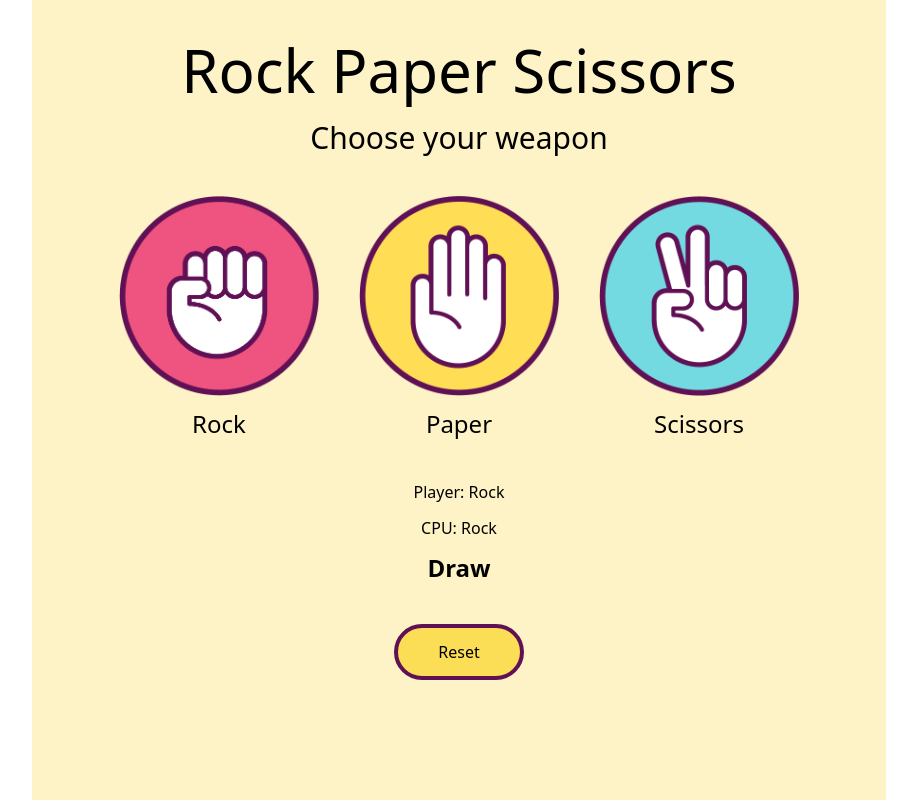
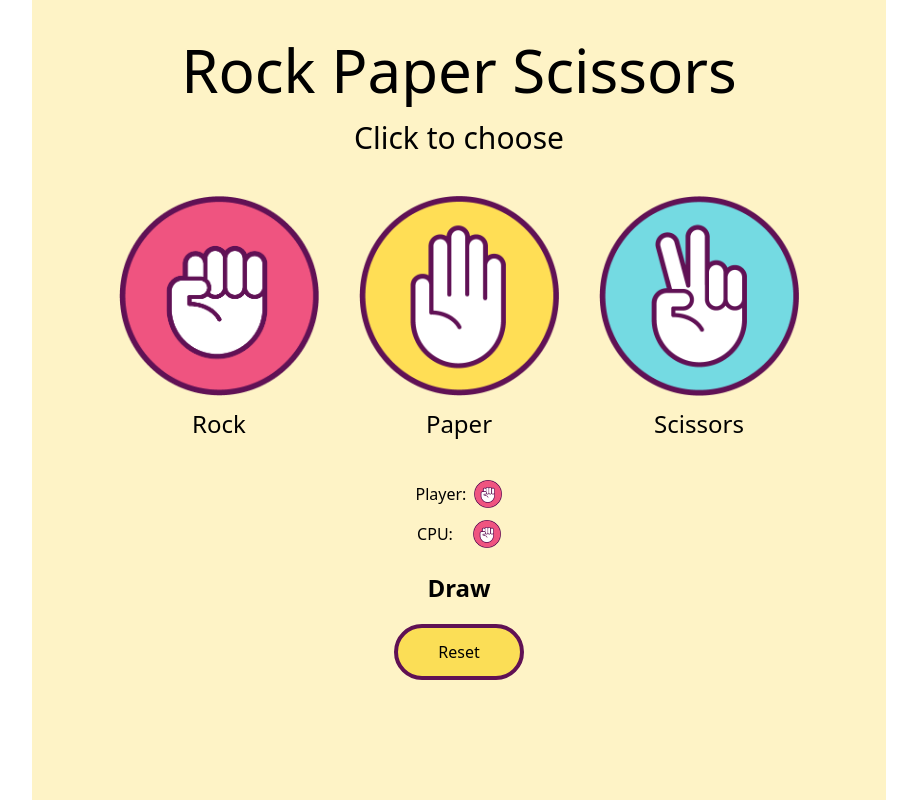
Before and after one commit to YvonneJL/Rock-Paper-Scissors-React-Project, a React (Vite) app: page / in a window 1280 px wide. Both pictures are taken after a click on the element "Rock". Shown: the whole page, without its empty margins (181-1098 px from the left). Built offline with nearby package versions, Linux system fonts and the light colour scheme.

Commit message:
changed design

```diff
--- a/src/components/Game.tsx
+++ b/src/components/Game.tsx
@@ -8,13 +8,14 @@ const Game = () => {
   const [cpu, setCpu] = useState("");
   const [result, setResult] = useState("");
 
-  // cpu und player wählen
-  // cpu wird in Zwischenergebnis gespeichert, damit die Bedingungen zur richtigen Zeit "berechnet" werden
+  //asynchrone Funktion
+  //Wahl cpu in Zwischenergebnis speichern
+  //Die Auswahl vom Player durch Parameter gesetzt (eine Auswahl aus dem Array)
   const handleClick = (selection: string) => {
     setPlayer(selection);
     const cpuChoice = allOptions[Math.floor(Math.random() * 3)];
     setCpu(cpuChoice);
-
+    //Bedingungen für Ergebnis
     if (
       (selection === "Scissors" && cpuChoice === "Paper") ||
       (selection === "Paper" && cpuChoice === "Rock") ||
@@ -34,16 +35,18 @@ const Game = () => {
 
   //Funktion für den Reset Button
   const resetGame = () => {
-    setPlayer("")
-    setCpu("")
-    setResult("")
-  }
+    setPlayer("");
+    setCpu("");
+    setResult("");
+  };
 
   return (
     <>
       <section className="flex flex-col items-center mb-30 lg:mb-10">
-        <h1 className="text-2xl lg:text-6xl my-5">{allOptions[0]} {allOptions[1]} {allOptions[2]}</h1>
-        <h3 className="lg:text-3xl">Choose your weapon</h3>
+        <h1 className="text-2xl lg:text-6xl my-5">
+          {allOptions[0]} {allOptions[1]} {allOptions[2]}
+        </h1>
+        <h3 className="lg:text-3xl">Click to choose</h3>
       </section>
       <section>
         <div className="flex gap-10 mb-20 lg:mb-10">
@@ -70,16 +73,28 @@ const Game = () => {
           </figure>
         </div>
       </section>
-      <section className="flex flex-col gap-3 mb-10 lg:mb-10 items-center">
-        <p>Player: {player}</p>
-        <p>CPU: {cpu}</p>
-        <p className="font-bold text-2xl">{result}</p>
+      <section className="flex flex-col gap-3 mb-5 items-center">
+        <div className="flex items-center gap-2">
+        <p>Player:</p>
+        {player === allOptions[0] && <img className="w-7 h-7" src="/pngaaa.com-3313783.png" alt="Rock" />}
+        {player === allOptions[1] && <img className="w-7 h-7" src="/pngaaa.com-3313779.png" alt="Paper" />}
+        {player === allOptions[2] && <img className="w-7 h-7" src="/pngaaa.com-3313815.png" alt="Paper" />}
+        </div>
+       <div className="flex items-center gap-5">
+       <p>CPU:</p>
+       {cpu === allOptions[0] && <img className="w-7 h-7" src="/pngaaa.com-3313783.png" alt="Rock" />}
+       {cpu === allOptions[1] && <img className="w-7 h-7" src="/pngaaa.com-3313779.png" alt="Paper" />}
+       {cpu === allOptions[2] && <img className="w-7 h-7" src="/pngaaa.com-3313815.png" alt="Paper" />}
+       </div>
+        <p className="font-bold text-2xl mt-3">{result}</p>
       </section>
 
-     <button onClick={resetGame} className="bg-[#fbde56] py-3 px-10 rounded-full border-[#601154] border-4 cursor-pointer">
+      <button
+        onClick={resetGame}
+        className="bg-[#fbde56] py-3 px-10 rounded-full border-[#601154] border-4 cursor-pointer"
+      >
         Reset
       </button>
-
     </>
   );
 };
--- a/src/index.css
+++ b/src/index.css
@@ -1 +1 @@
-@import "tailwindcss"
+@import "tailwindcss";
```
